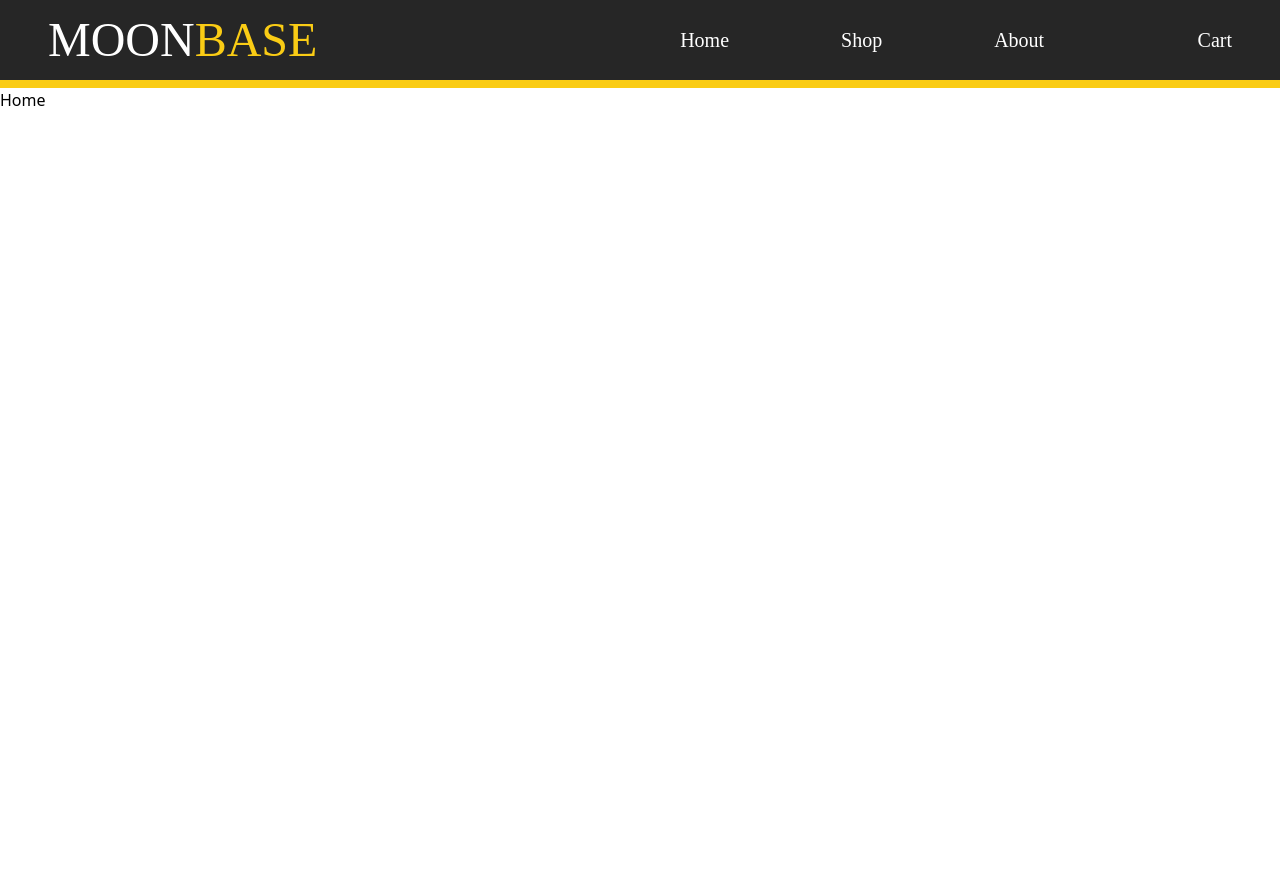
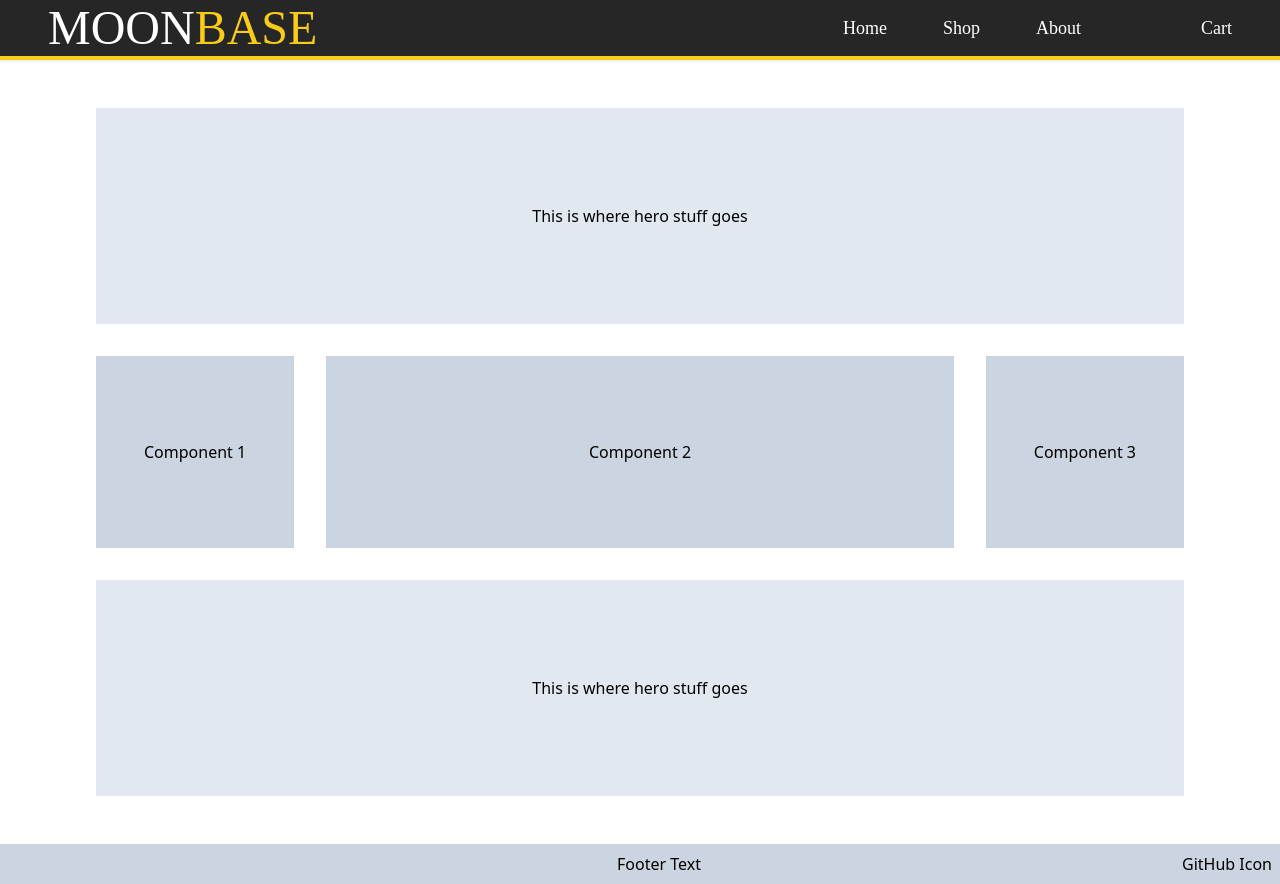
Before and after one commit to kmsedu/shopping-cart, a React (Create React App) app: page / in a window 1280 px wide. Before the commit the page ends 800 px from the top, so only its background shows below. Built offline with nearby package versions, Linux system fonts and the light colour scheme; a web font is replaced by a local one.

Commit message:
Page styling mockups

```diff
--- /dev/null
+++ b/src/layout/Footer.tsx
@@ -0,0 +1,11 @@
+export default function Footer (): JSX.Element {
+  return (
+    <footer className='w-full bg-slate-300'>
+      <div className='flex justify-between py-2 px-2'>
+        <span className='w-[8rem]' />
+        <p>Footer Text</p>
+        <p>GitHub Icon</p>
+      </div>
+    </footer>
+  )
+}
--- a/src/layout/Navbar.tsx
+++ b/src/layout/Navbar.tsx
@@ -3,14 +3,37 @@ import { Link } from 'react-router-dom'
 export default function Navbar (): JSX.Element {
   return (
     <nav className='flex justify-between items-center bg-neutral-800
-                  text-white p-4 px-12 border-b-yellow-400 border-b-8
-                    list-none text-xl font-nav gap-24'
+                  text-white p-1 px-12 border-b-yellow-400 border-b-4
+                    list-none text-lg font-nav gap-24 shadow-[0_0_3px_rgba(0,0,0,0.2)]'
     >
-      <h1 className='text-5xl font-display flex-1'>MOON<span className='text-yellow-400'>BASE</span></h1>
-      <div className='flex gap-16 flex-1 justify-center'>
-        <Link to='/' className='hover:text-yellow-400 transition-all duration-150 hover:drop-shadow-[0_0_3px_rgba(255,225,0,0.25)] py-2 px-6'>Home</Link>
-        <Link to='/shop' className='hover:text-yellow-400 transition-all duration-150 hover:drop-shadow-[0_0_3px_rgba(255,225,0,0.25)] py-2 px-6'>Shop</Link>
-        <Link to='/about' className='hover:text-yellow-400 transition-all duration-150 hover:drop-shadow-[0_0_3px_rgba(255,225,0,0.25)] py-2 px-6'>About</Link>
+      <h1 className='text-5xl font-display flex-1'>
+        MOON<span className='text-yellow-400'>BASE</span>
+      </h1>
+      <div className='flex gap-2 flex-1 justify-end'>
+        <Link
+          to='/'
+          className='hover:text-yellow-400 transition-all
+          duration-150 hover:drop-shadow-[0_0_3px_rgba(255,225,0,0.25)]
+          py-2 px-6'
+        >
+          Home
+        </Link>
+        <Link
+          to='/shop'
+          className='hover:text-yellow-400 transition-all
+          duration-150 hover:drop-shadow-[0_0_3px_rgba(255,225,0,0.25)]
+          py-2 px-6'
+        >
+          Shop
+        </Link>
+        <Link
+          to='/about'
+          className='hover:text-yellow-400 transition-all
+          duration-150 hover:drop-shadow-[0_0_3px_rgba(255,225,0,0.25)]
+          py-2 px-6'
+        >
+          About
+        </Link>
       </div>
       <div>
         <li>Cart</li>
--- a/src/layout/RouteSwitch.tsx
+++ b/src/layout/RouteSwitch.tsx
@@ -3,16 +3,20 @@ import Navbar from './Navbar'
 import Home from '../routes/Home'
 import Shop from '../routes/Shop'
 import About from '../routes/About'
+import Footer from './Footer'
 
 export default function RouteSwitch (): JSX.Element {
   return (
     <BrowserRouter>
+      <main className='flex flex-col justify-between h-screen'>
         <Navbar />
         <Routes>
           <Route path='/' element={<Home />} />
           <Route path='/shop' element={<Shop />} />
           <Route path='/about' element={<About />} />
         </Routes>
+        <Footer />
+      </main>
     </BrowserRouter>
   )
 }
--- a/src/routes/About.tsx
+++ b/src/routes/About.tsx
@@ -1,5 +1,9 @@
 export default function About (): JSX.Element {
   return (
-    <div>About</div>
+    <main className='h-full flex flex-col'>
+      <div className='flex-1'>About 1</div>
+      <div className='flex-1'>About 2</div>
+      <div className='flex-1'>About 3</div>
+    </main>
   )
 }
--- a/src/routes/Home.tsx
+++ b/src/routes/Home.tsx
@@ -1,5 +1,17 @@
 export default function Home (): JSX.Element {
   return (
-    <div>Home</div>
+    <main className='flex flex-col flex-1 my-12 justify-between gap-8'>
+      <div className='hero flex justify-center items-center py-24 bg-slate-200 mx-24'>
+        This is where hero stuff goes
+      </div>
+      <section className='flex justify-between gap-8 items-center mx-24'>
+        <div className='bg-slate-300 p-12 flex items-center h-48'>Component 1</div>
+        <div className='bg-slate-300 p-12 flex flex-1 justify-center items-center h-48'>Component 2</div>
+        <div className='bg-slate-300 p-12 flex items-center h-48'>Component 3</div>
+      </section>
+      <div className='hero flex justify-center items-center py-24 bg-slate-200 mx-24'>
+        This is where hero stuff goes
+      </div>
+    </main>
   )
 }
--- a/src/routes/Shop.tsx
+++ b/src/routes/Shop.tsx
@@ -1,5 +1,35 @@
 export default function Shop (): JSX.Element {
   return (
-    <div>Shop</div>
+    <main className='flex flex-col h-full overflow-y-hidden'>
+      <div className='hero flex justify-center items-center py-12 bg-slate-200'>
+        This is where hero stuff goes
+      </div>
+      <section className='flex-[4] bg-slate-400 p-8 grid grid-cols-auto-fit gap-8 auto-rows-[250px] overflow-auto'>
+        <div className='bg-slate-500'>component</div>
+        <div className='bg-slate-500'>component</div>
+        <div className='bg-slate-500'>component</div>
+        <div className='bg-slate-500'>component</div>
+        <div className='bg-slate-500'>component</div>
+        <div className='bg-slate-500'>component</div>
+        <div className='bg-slate-500'>component</div>
+        <div className='bg-slate-500'>component</div>
+        <div className='bg-slate-500'>component</div>
+        <div className='bg-slate-500'>component</div>
+        <div className='bg-slate-500'>component</div>
+        <div className='bg-slate-500'>component</div>
+        <div className='bg-slate-500'>component</div>
+        <div className='bg-slate-500'>component</div>
+        <div className='bg-slate-500'>component</div>
+        <div className='bg-slate-500'>component</div>
+        <div className='bg-slate-500'>component</div>
+        <div className='bg-slate-500'>component</div>
+        <div className='bg-slate-500'>component</div>
+        <div className='bg-slate-500'>component</div>
+        <div className='bg-slate-500'>component</div>
+        <div className='bg-slate-500'>component</div>
+        <div className='bg-slate-500'>component</div>
+        <div className='bg-slate-500'>component</div>
+      </section>
+    </main>
   )
 }
```
Lines whose indentation alone changed are shown as unchanged.
